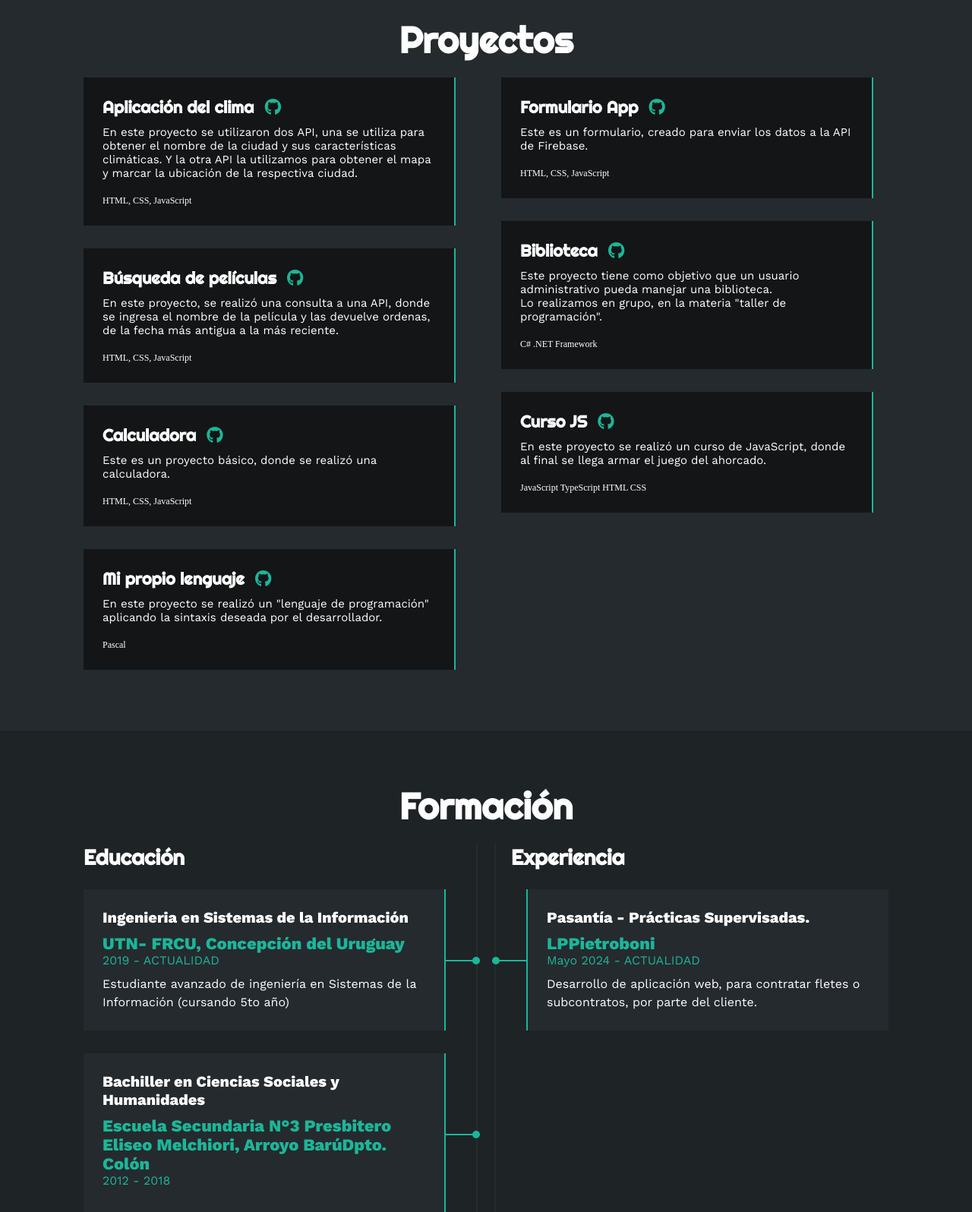
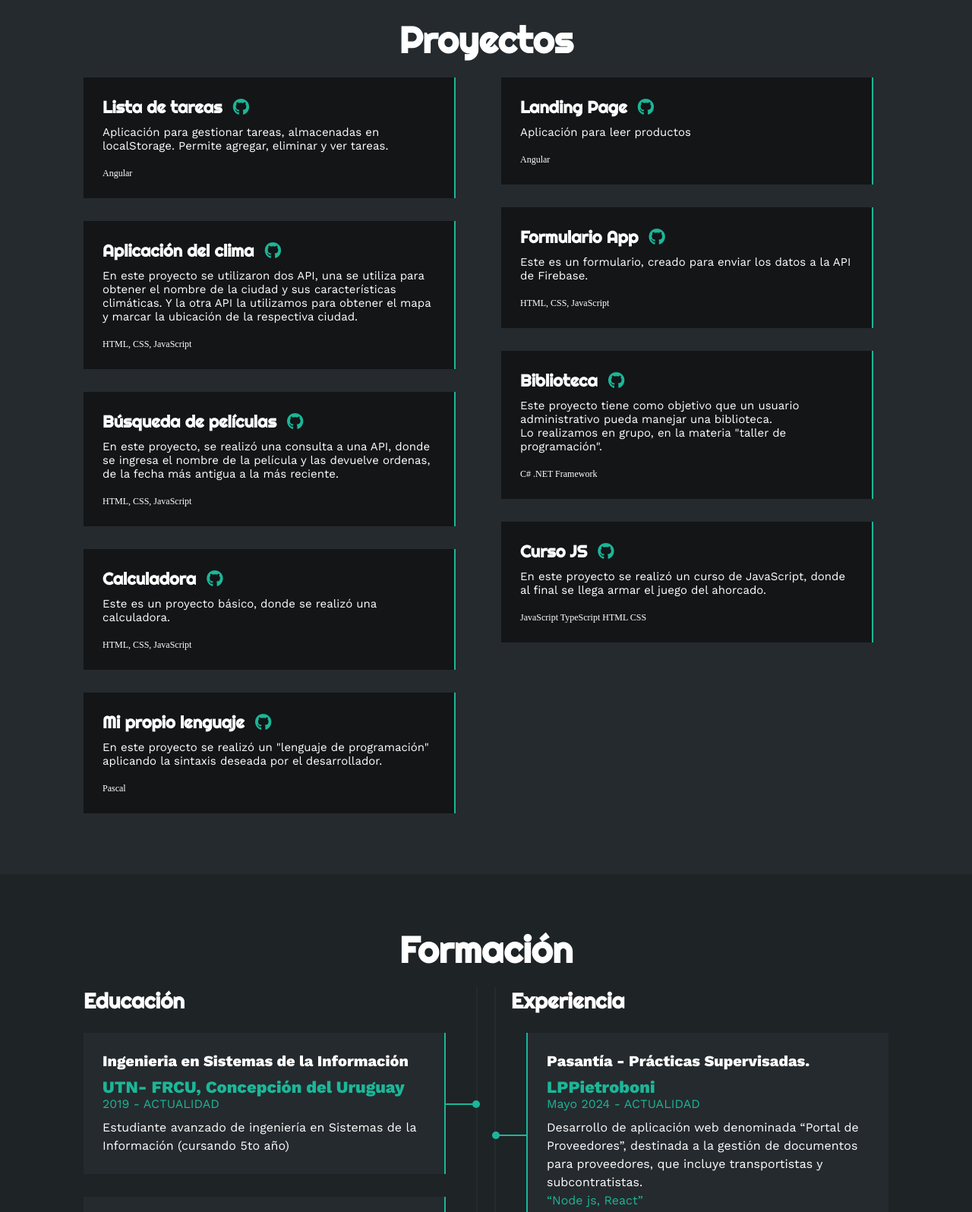
Before and after one commit to lihuensg/PortafolioLihuen, a plain HTML site: page index.html in a window 1280 px wide. Shown: the part 1705-3301 px from the top of the page at 76% size. Drawn offline with nearby package versions, Linux system fonts and the light colour scheme.

Commit message:
nuevos proyectos

```diff
--- a/estilo.css
+++ b/estilo.css
@@ -336,6 +336,12 @@ html{
     color: #1CB698;
     margin-bottom: 10px;
 }
+
+.curriculum .fila .item .skill{
+    display: block;
+    color: #1CB698;
+    margin-bottom: 10px;
+}
 .curriculum .fila .item p{
     line-height: 24px;
 }
--- a/index.html
+++ b/index.html
@@ -115,6 +115,16 @@
 
                     <div class="item ">
                         <div class="skill">
+                            <h4>Lista de tareas <a href="https://lista-tareas-angular-17-netlify.netlify.app/" target="_blank"> <i class="fa-brands fa-github"></i></a>
+                            </h4>
+                            <p>Aplicación para gestionar tareas, almacenadas en localStorage. Permite agregar,
+                                eliminar y ver tareas.</p>
+                            <div class="program"> Angular</div>
+                        </div>
+                    </div>
+
+                    <div class="item ">
+                        <div class="skill">
                             <h4>Aplicación del clima <a href="https://lihuensg.github.io/Aplicacion-del-clima/" target="_blank"> <i class="fa-brands fa-github"></i></a>
                             </h4>
                             <p>En este proyecto se utilizaron dos API, una se utiliza para obtener el nombre de la ciudad y sus características climáticas.
@@ -151,6 +161,15 @@
                 </div>
 
                 <div class="col">
+
+                    <div class="item ">
+                        <div class="skill">
+                            <h4>Landing Page <a href="https://landing-page-angular-17-netlify.netlify.app/" target="_blank"> <i class="fa-brands fa-github"></i></a>
+                            </h4>
+                            <p>Aplicación para leer productos</p>
+                            <div class="program">Angular</div>
+                        </div>
+                    </div>
 
                     <div class="item ">
                         <div class="skill">
@@ -222,7 +241,11 @@
                         <h4>Pasantía - Prácticas Supervisadas.</h4>
                         <span class="casa">LPPietroboni</span>
                         <span class="fecha"> Mayo 2024 - ACTUALIDAD</span>
-                        <p> Desarrollo de aplicación web, para contratar fletes o subcontratos, por parte del cliente.  </p>
+                        <p> Desarrollo de aplicación web denominada “Portal de Proveedores”, destinada a la
+                            gestión de documentos para proveedores, que incluye transportistas y
+                            subcontratistas.
+                            <span class="skill"> “Node js, React” </span>
+                        </p>
                         <div class="conectord">
                             <div class="circulod"></div>
                         </div>
```
